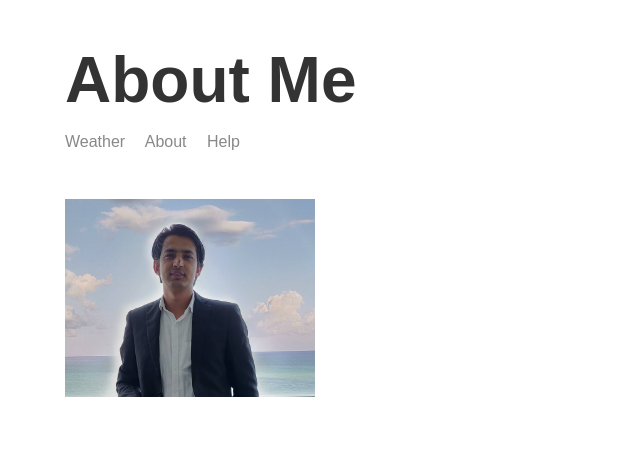
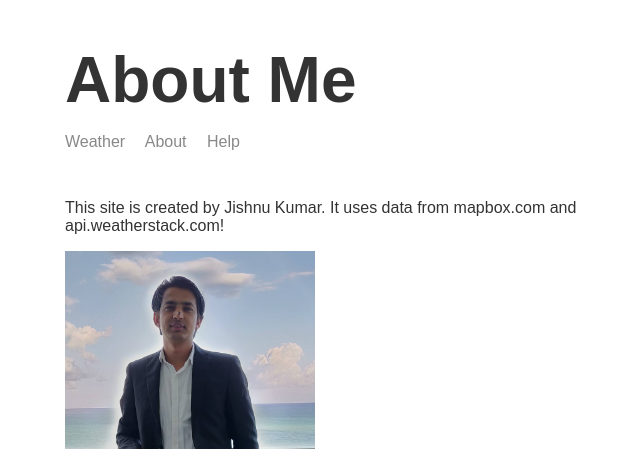
Before and after one commit to jishnumishra111/node3-weather-website, a Node server app: page /about in a window 1280 px wide. Shown: the top 475 px of the page, without its empty margins (250-890 px from the left). Run offline with Node 20, Linux system fonts and the light colour scheme; some libraries are stand-ins or nearby versions.

Commit message:
Add about text

```diff
--- a/templates/views/about.hbs
+++ b/templates/views/about.hbs
@@ -14,6 +14,9 @@
    <body>
     <div class="main-content">
         {{>header}}
+        <p>
+            This site is created by Jishnu Kumar. It uses data from mapbox.com and api.weatherstack.com!
+        </p>
         <img class="portrait" src="/img/me.png">
     </div>
 
```
